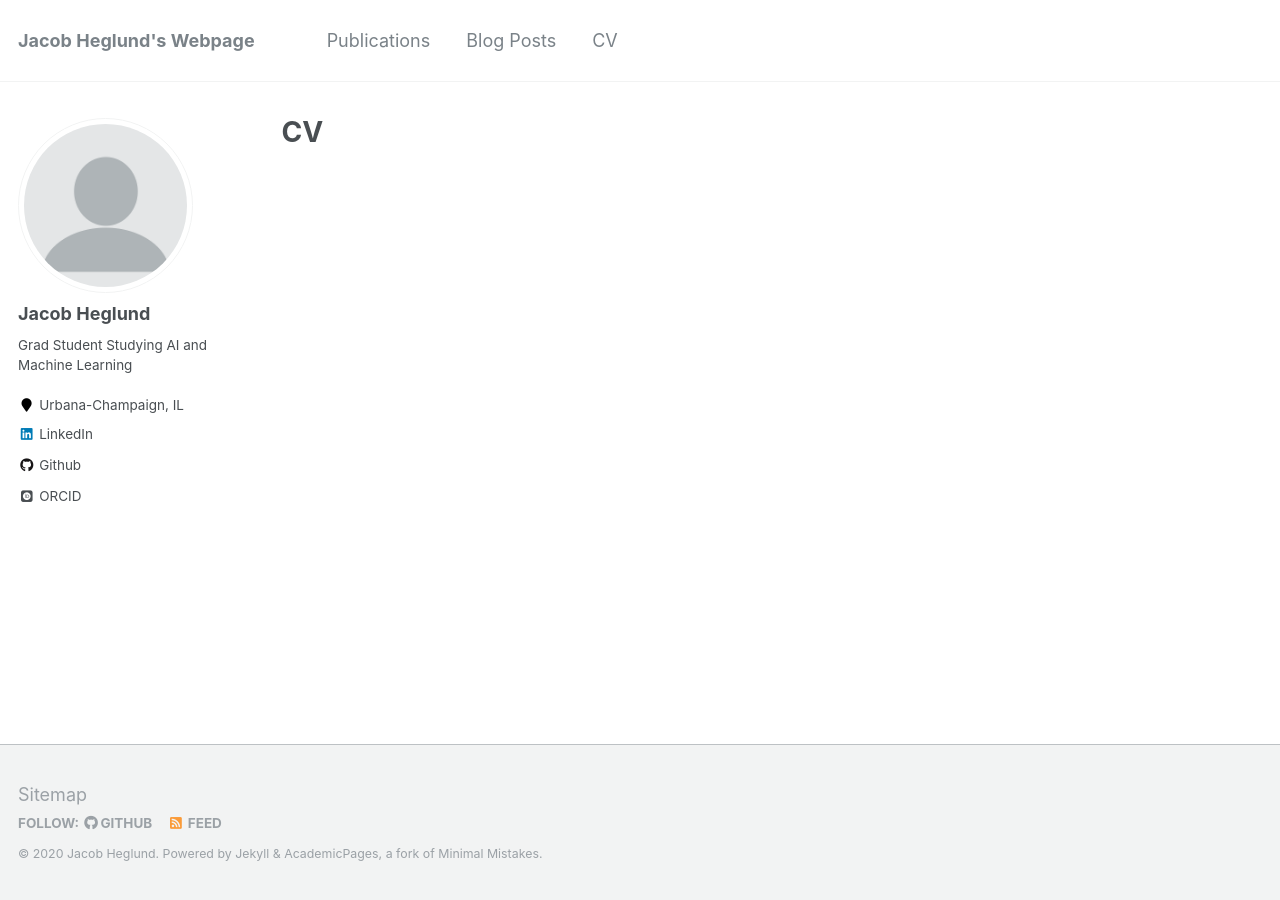
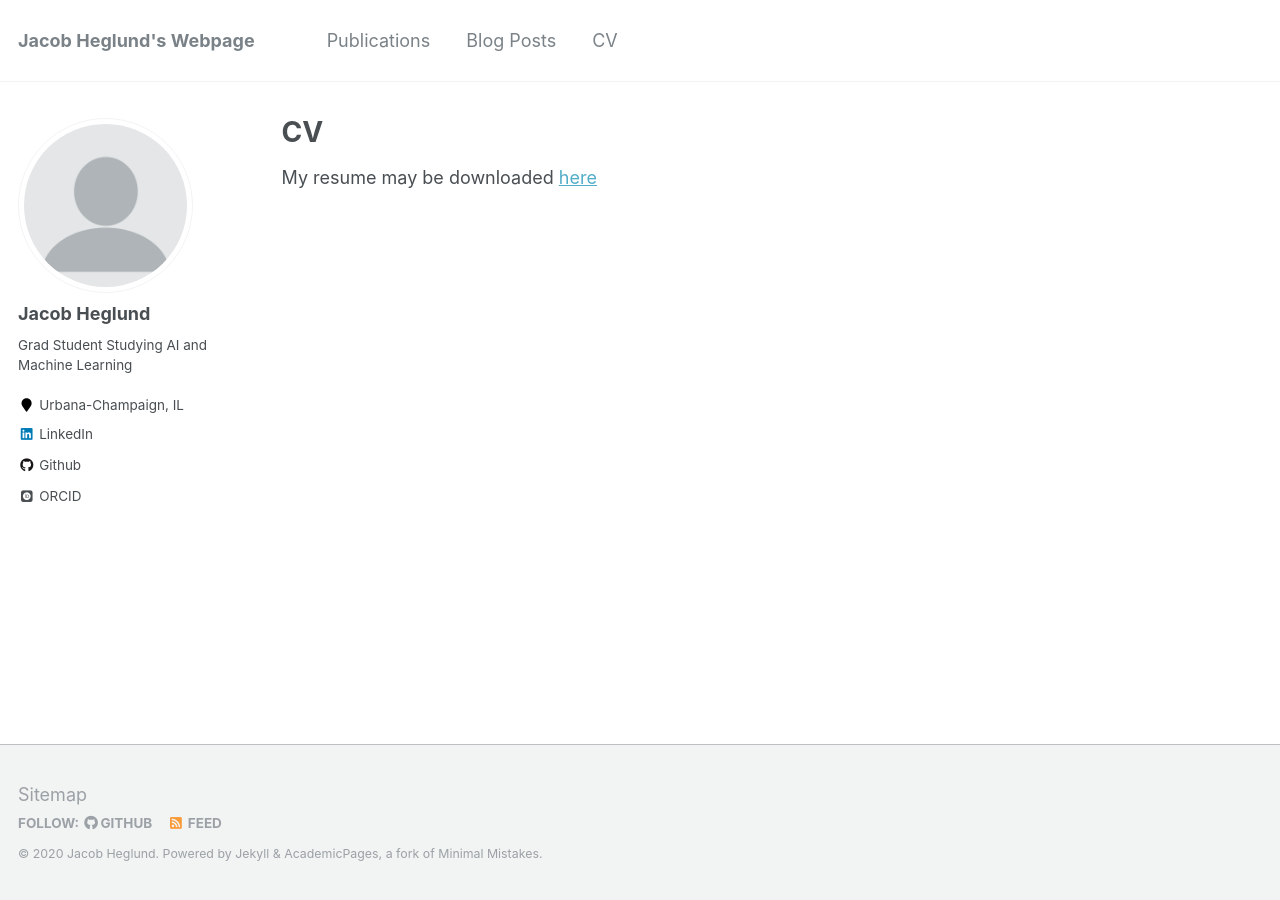
Before and after one commit to jacob-heglund/jacob-heglund.github.io, a Jekyll site: the page built from _pages/cv.md, in a window 1280 px wide. Built offline with Jekyll 4.4.1, drawn with Linux system fonts in a browser that asks for light colours; some web fonts are replaced.

Commit message:
initial setup

```diff
--- a/_pages/cv.md
+++ b/_pages/cv.md
@@ -8,3 +8,5 @@ redirect_from:
 ---
 
 {% include base_path %}
+
+My resume may be downloaded [here](\files\resume.pdf)
```
Also changed, not shown: _publications/2020-03-16-social-sensing.md (renamed from _publications/2015-10-01-paper-title-number-3.md), 2 other files.
